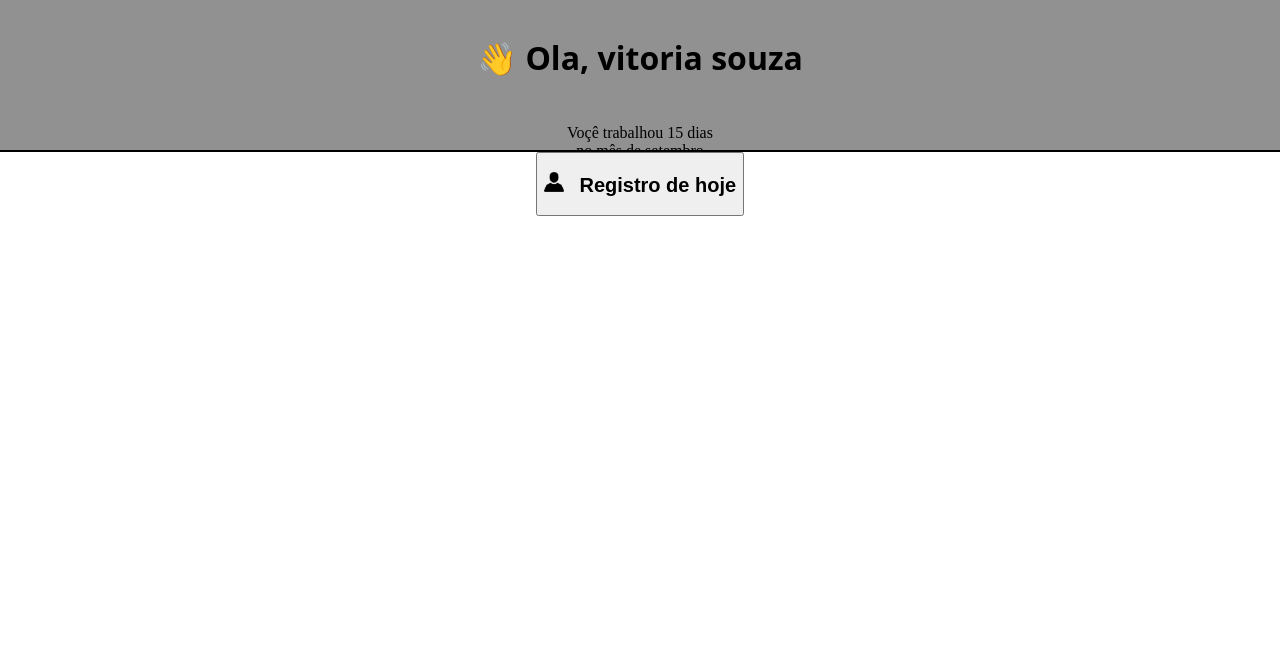
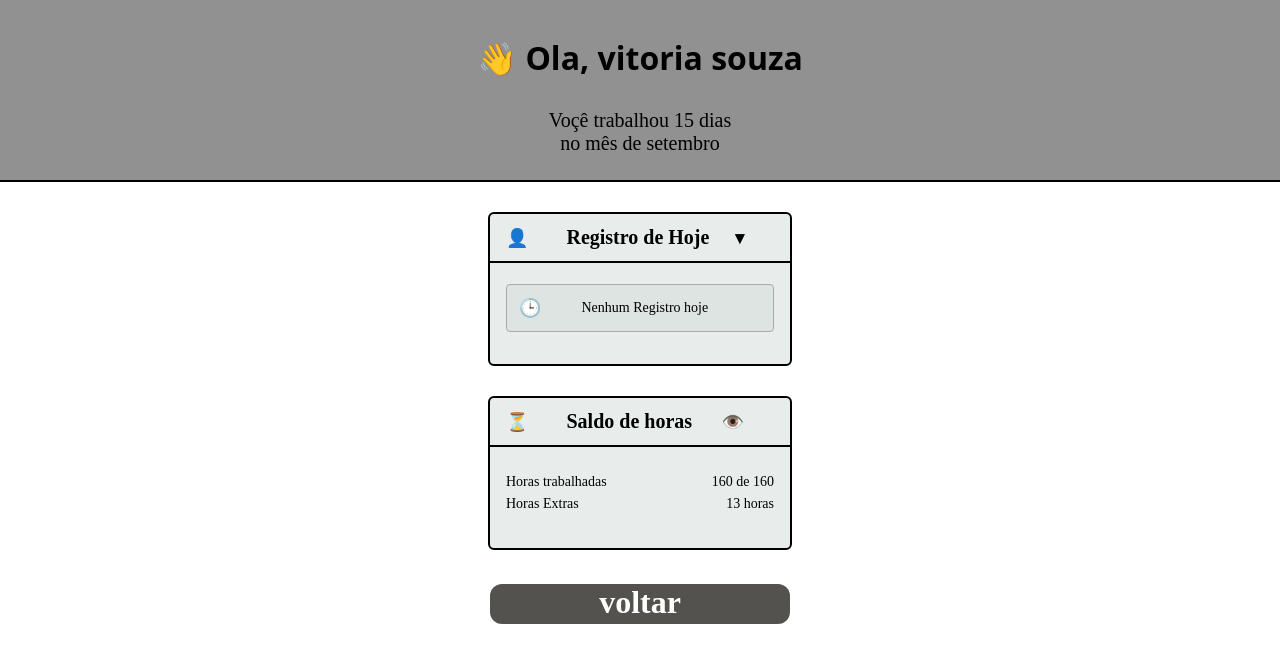
Before and after one commit to ezequiasgscosta/Bate-ponto, a plain HTML site: page conferir_ponto.html in a window 1280 px wide. Drawn offline with Linux system fonts and the light colour scheme.

Commit message:
registro pronto
partindo para as funçoes

```diff
--- a/conferir_ponto.css
+++ b/conferir_ponto.css
@@ -9,24 +9,95 @@ body {
 
 header {
     width: 100vw;
-    height: 150px;
+    height: 180px;
     background-color: #919191;
     border-bottom: 2px solid;
     text-align: center;
-
 }
 
 header h1 {
     padding-top: 15px;
-    margin-bottom: 45px;
+    margin-bottom: 30px;
     font-family:  'Open Sans', 'Helvetica Neue', sans-serif;
 }
 
-.registro-hoje {
-
+header p {
+    font-size: 20px;
 }
 
-button img {
-    width: 20px;
-    margin-right: 10px;
-}
+/*-------------Registro aqui --------------------*/
+
+    .card {
+      width: 300px;
+      height: 150px;
+      background-color: #e8edec;
+      border: 2px solid #000;
+      border-radius: 6px;
+      margin-top: 30px;
+      padding: 0;
+    }
+
+    .card-header {
+      display: flex;
+      justify-content: space-between;
+      align-items: center;
+      padding: 12px 16px;
+      font-weight: bold;
+      font-size: 20px;
+      border-bottom: 2px solid #000;
+      margin-bottom: 5px;
+      cursor: pointer;
+    }
+
+
+    .card-header .left {
+      display: flex;
+      align-items: center;
+      gap: 8px;
+    }
+
+    .card-body {
+        text-align: center;
+      padding: 16px;
+    }
+
+    .registro-box {
+      display: flex;
+      align-items: center;
+      background-color: #dee4e2;
+      padding: 12px;
+      border: 1px solid #aaa;
+      border-radius: 4px;
+      font-size: 14px;
+      gap: 10px;
+    }
+
+    .saldo-item {
+      display: flex;
+      justify-content: space-between;
+      margin: 6px 0;
+      font-size: 14px;
+    }
+
+    .icon {
+      font-size: 18px;
+      margin-right: 30px;
+    }
+
+    /*--------------------------Voltar aqui------------------*/
+
+    .voltar {
+        width:100%;
+        height: 40px;
+        border-radius: 12px;
+        text-align: center;
+        background-color: #53524E;
+        margin-top: 50px;
+        cursor: pointer;
+    }
+    a {
+
+        background-color: #000;
+        text-decoration: none;
+        color: #a00909;
+    }
--- a/conferir_ponto.html
+++ b/conferir_ponto.html
@@ -12,12 +12,49 @@
         <p>Voçê trabalhou 15 dias <br> no mês de setembro </p>
     </header>
 
-    <section class="registro-hoje">
-        <div><button>
-             <h1> <img src="imagens/ícone de usuário em silhueta preta.png" alt="ícone de usuário em silhueta preta">
-          Registro de hoje </h1>
-        </button></div>
-    </section>
+    <!----------------Registro aqui------------>
 
+
+  <!-- Cartão: Registro de Hoje -->
+  <div class="card">
+    <div class="card-header">
+      <div class="left">
+        <span class="icon">👤</span>
+        <b><span>Registro de Hoje</span></b>
+      </div>
+      <span class="icon">▾</span>
+    </div>
+    <div class="card-body">
+      <div class="registro-box">
+        <span class="icon">🕒</span>
+        <span>Nenhum Registro hoje</span>
+      </div>
+    </div>
+  </div>
+
+  <!-- Cartão: Saldo de horas -->
+  <div class="card">
+    <div class="card-header">
+      <div class="left">
+        <span class="icon">⏳</span>
+        <span>Saldo de horas</span>
+      </div>
+      <span class="icon">👁️</span>
+    </div>
+    <div class="card-body">
+      <div class="saldo-item">
+        <span>Horas trabalhadas</span>
+        <span>160 de 160</span>
+      </div>
+      <div class="saldo-item">
+        <span>Horas Extras</span>
+        <span>13 horas</span>
+      </div>
+    </div>
+    <!-------------------Voltar------------------------->
+
+    <a href="painel-usuario.html" style="text-decoration: none; color: #ffffff;">
+        <div class="voltar"><h1>voltar</h1></div>
+    </a>
 </body>
 </html>
```
Also changed, not shown: imagens/relogio.png (added).
